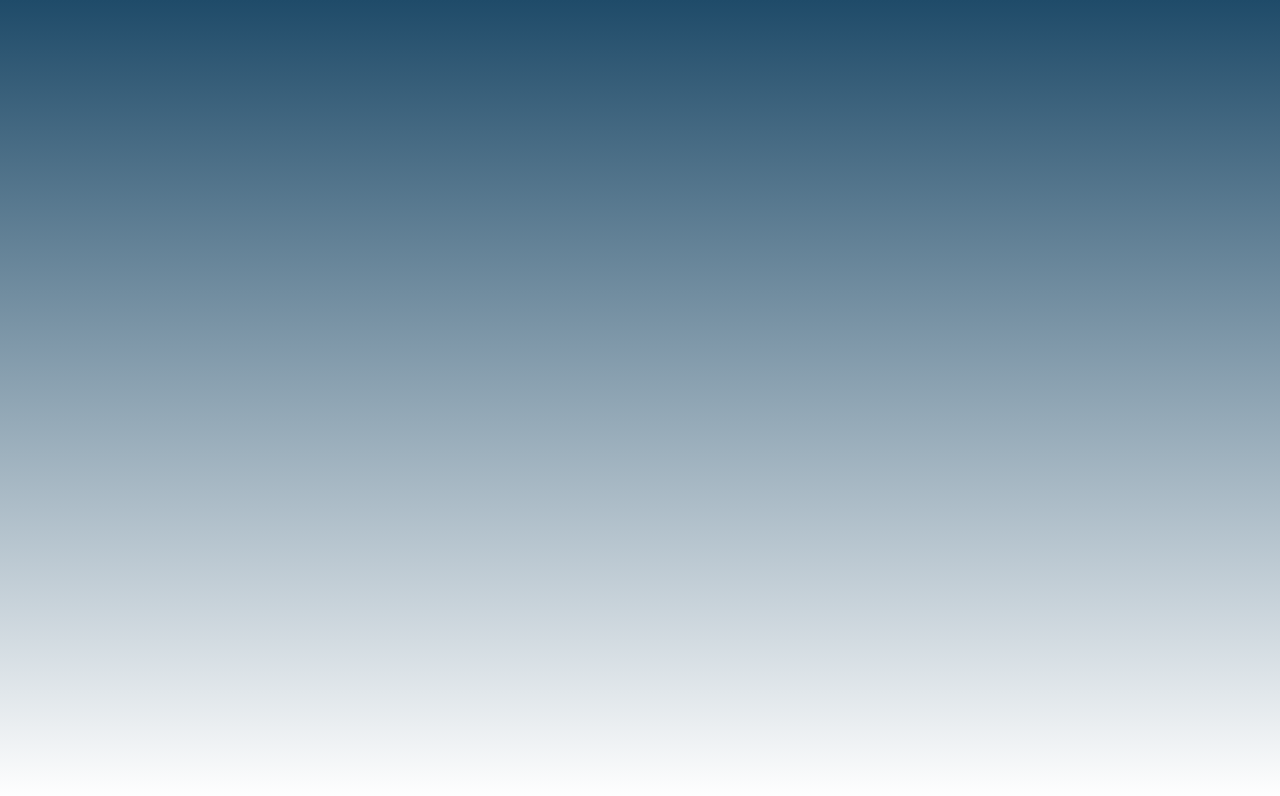
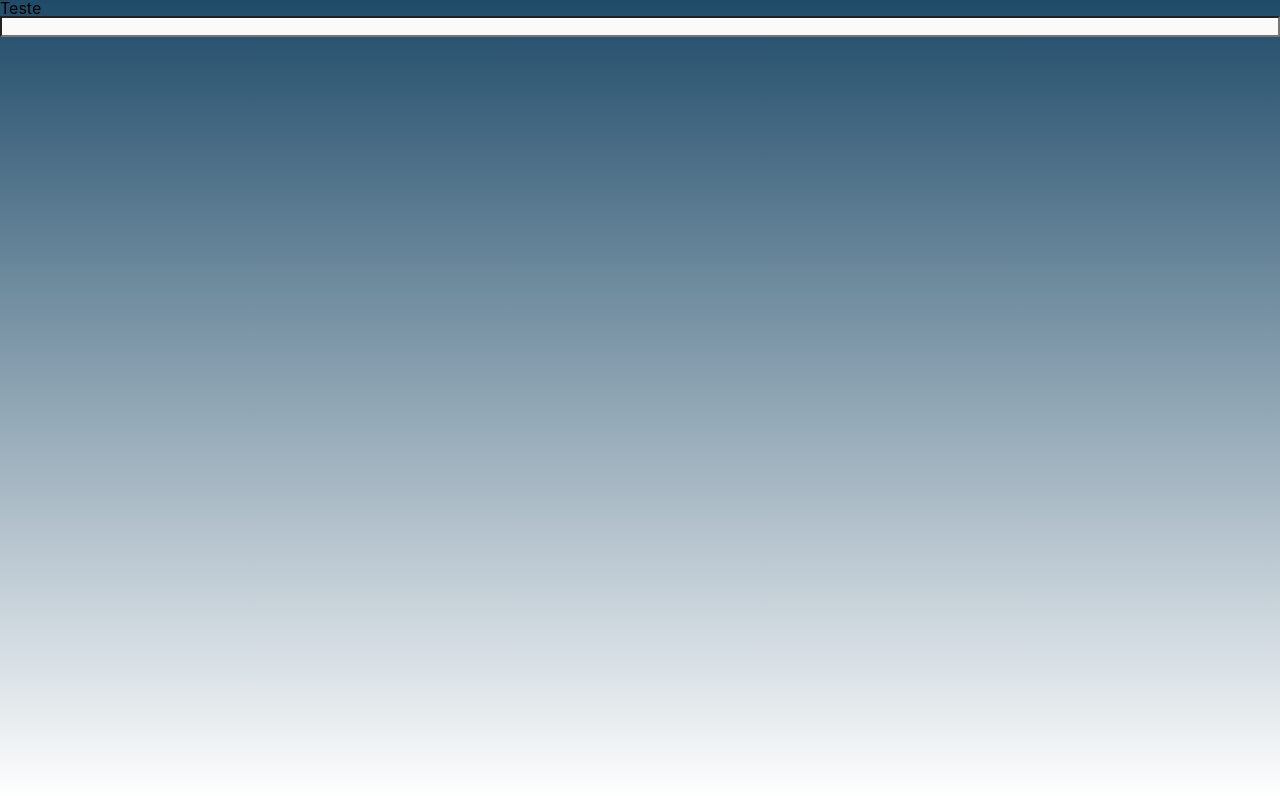
Before and after one commit to gustavo-ferreira03/projeto-iduff-front, a React (Create React App) app: page /test in a window 1280 px wide. Shown: the top 796 px of the page. Built offline with nearby package versions, Linux system fonts and the light colour scheme; a web font is replaced by a local one.

Commit message:
Criação do componente Input

```diff
--- a/src/components/Button/Button.jsx
+++ b/src/components/Button/Button.jsx
@@ -1,5 +1,5 @@
 import React from 'react'
-import './button.css'
+import './Button.css'
 
 const STYLES = [
     "btn--primary--solid",
--- /dev/null
+++ b/src/components/Input/Input.css
@@ -0,0 +1,12 @@
+.input_container input {
+    background-color: var(--light-gray);
+}
+
+.input--column {
+    display: flex;
+    flex-direction: column;
+}
+
+.input--row {
+    display: flex;
+}
--- /dev/null
+++ b/src/components/Input/Input.jsx
@@ -0,0 +1,20 @@
+import React from 'react'
+import './Input.css'
+
+const STYLES = [
+    "input--column",
+    "input--row"
+]
+
+const SIZES = [
+
+]
+
+export default function Input() {
+  return (
+    <div className="input_container input--column">
+        <label htmlFor="input">Teste</label>
+        <input type="text" name="input" />
+    </div>
+  )
+}
--- a/src/pages/Test.jsx
+++ b/src/pages/Test.jsx
@@ -1,10 +1,11 @@
 import React from 'react'
 import Table from '../components/Table/Table'
+import Input from '../components/Input/Input'
 
 export default function Test() {
   return (
     <>
-
+      <Input />
     </>
   )
 }
```
Also changed, not shown: src/components/Button/Button.css (renamed from src/components/Button/button.css).
